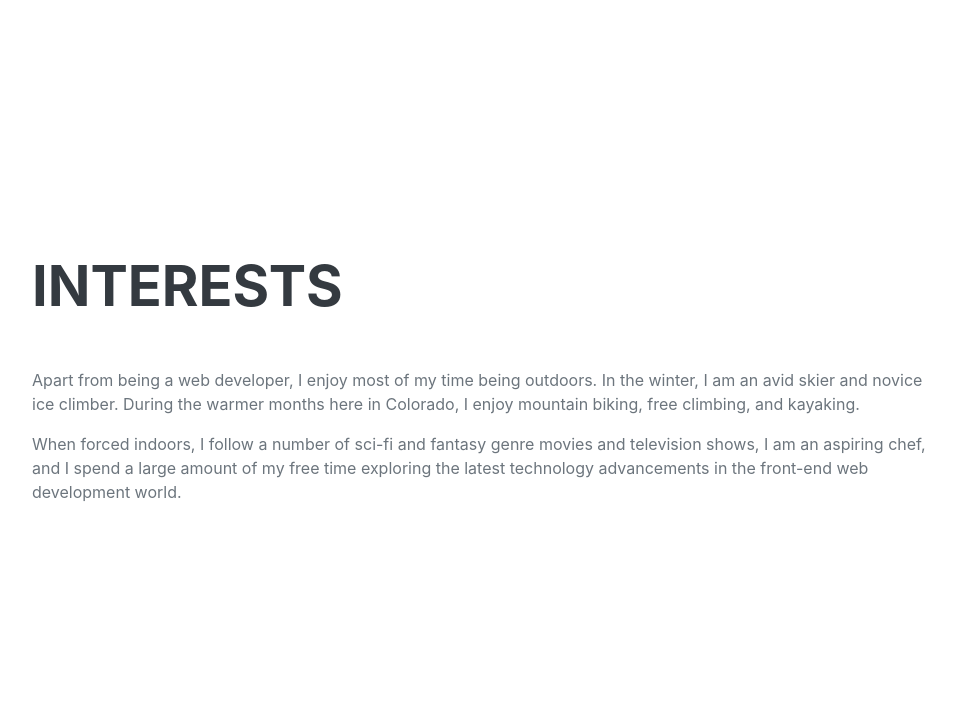
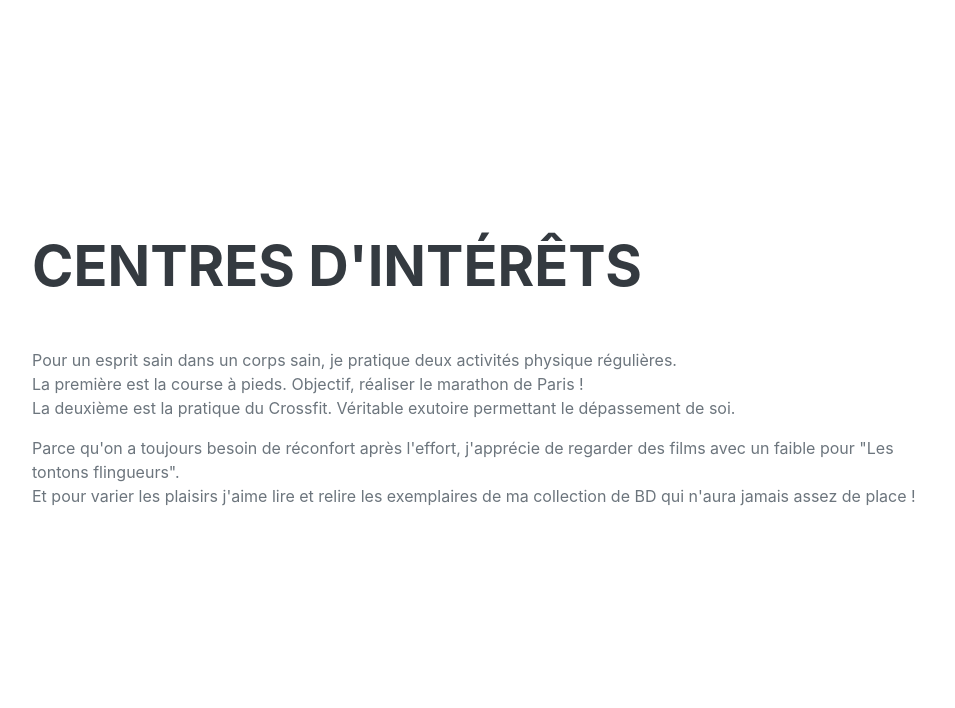
Before and after one commit to GuillaumeOj/Resume, a Django app: page / in a window 1280 px wide. Shown: the part 4400-5108 px from the top of the page, without its empty margins (288-1243 px from the left). Run offline with Django 3.2, Linux system fonts and the light colour scheme; style sheets or scripts are compiled from the project's sources; some libraries are stand-ins or nearby versions; some web fonts are replaced.

Commit message:
Change the content in the section 'interests'

```diff
--- a/resume/templates/resume/index.html
+++ b/resume/templates/resume/index.html
@@ -53,10 +53,7 @@
 					<a class="nav-link js-scroll-trigger" href="#progress">Progression</a>
 				</li>
 				<li class="nav-item">
-					<a class="nav-link js-scroll-trigger" href="#interests">Interests</a>
-				</li>
-				<li class="nav-item">
-					<a class="nav-link js-scroll-trigger" href="#awards">Awards</a>
+					<a class="nav-link js-scroll-trigger" href="#interests">Centres d'intérêts</a>
 				</li>
 			</ul>
 		</div>
@@ -68,20 +65,7 @@
 		{% include "resume/index/_education.html" %}
 		{% include "resume/index/_skills.html" %}
 		{% include "resume/index/_progress.html" %}
-		<!-- Interests-->
-		<section class="resume-section" id="interests">
-			<div class="resume-section-content">
-				<h2 class="mb-5">Interests</h2>
-				<p>Apart from being a web developer, I enjoy most of my time being outdoors. In the
-					winter, I am an avid skier and novice ice climber. During the warmer months here
-					in Colorado, I enjoy mountain biking, free climbing, and kayaking.</p>
-				<p class="mb-0">When forced indoors, I follow a number of sci-fi and fantasy genre
-					movies and television shows, I am an aspiring chef, and I spend a large amount
-					of my free time exploring the latest technology advancements in the front-end
-					web development world.</p>
-			</div>
-		</section>
-		<hr class="m-0" />
+		{% include "resume/index/_interests.html" %}
 		<!-- Awards-->
 		<section class="resume-section" id="awards">
 			<div class="resume-section-content">
--- /dev/null
+++ b/resume/templates/resume/index/_interests.html
@@ -0,0 +1,19 @@
+<!-- Interests-->
+<section class="resume-section" id="interests">
+	<div class="resume-section-content">
+		<h2 class="mb-5">Centres d'intérêts</h2>
+		<p>
+			Pour un esprit sain dans un corps sain, je pratique deux activités physique régulières.<br>
+			La première est la course à pieds. Objectif, réaliser le marathon de Paris !<br>
+			La deuxième est la pratique du Crossfit. Véritable exutoire permettant le dépassement de
+			soi.<br>
+		</p>
+		<p>
+			Parce qu'on a toujours besoin de réconfort après l'effort, j'apprécie de regarder des films avec
+			un faible pour "Les tontons flingueurs".<br>
+			Et pour varier les plaisirs j'aime lire et relire les exemplaires de ma collection de BD qui
+			n'aura jamais assez de place !<br>
+		</p>
+	</div>
+</section>
+<hr class="m-0" />
```
